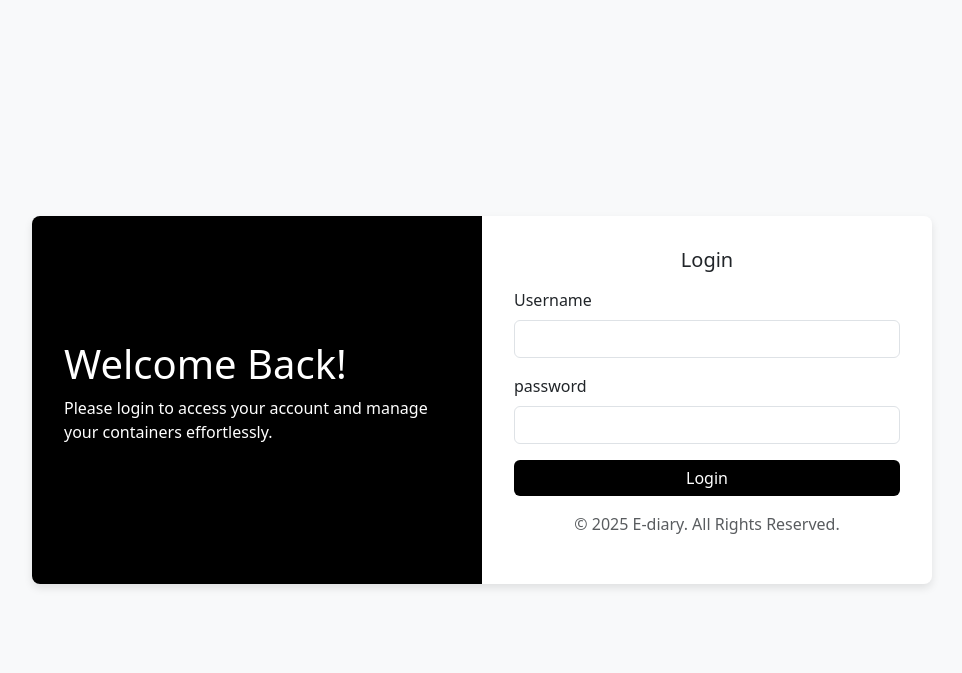
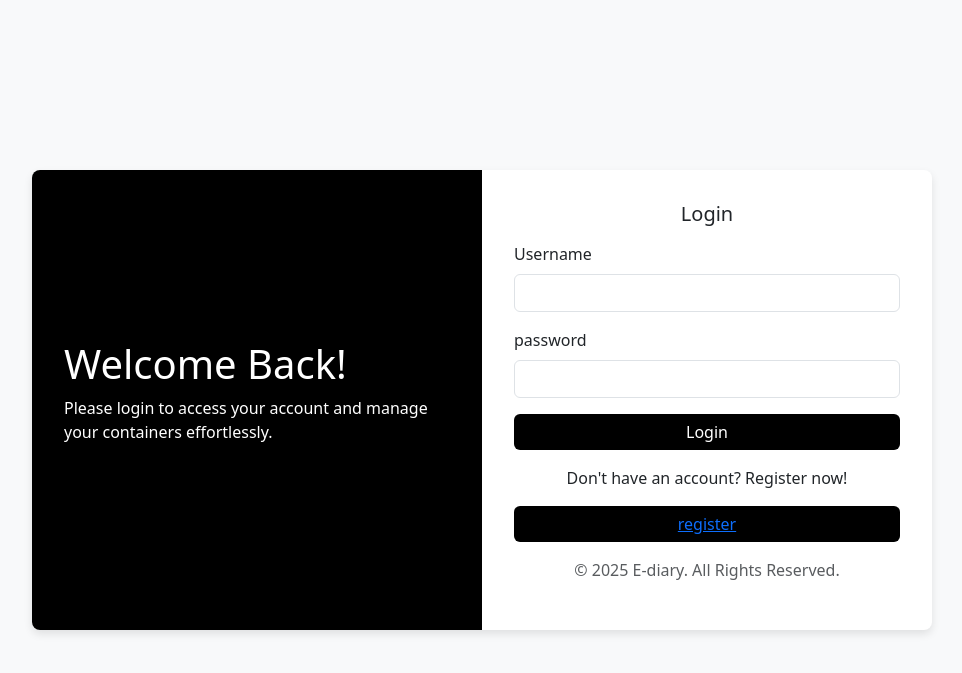
Before and after one commit to majidansari786/Renting-System, a Flask app: page /login in a window 1280 px wide. Shown: the top 673 px of the page, without its empty margins (158-1120 px from the left). Run offline with Flask 2, Linux system fonts and the light colour scheme.

Commit message:
Add Register Page button

```diff
--- a/templates/login.html
+++ b/templates/login.html
@@ -73,6 +73,8 @@
                         <input type="password" class="form-control" name="password" required>
                     </div>
                     <button type="submit" class="btn btn-primary w-100">Login</button>
+                    <p class="text-center mt-3">Don't have an account? Register now!</p>
+                    <button type="button" class="btn btn-primary w-100"><a href="/register">register</a></button>
                 </form>
                 <div class="mt-3">
                     <p class="text-muted text-center">© 2025 E-diary. All Rights Reserved.</p>
```
